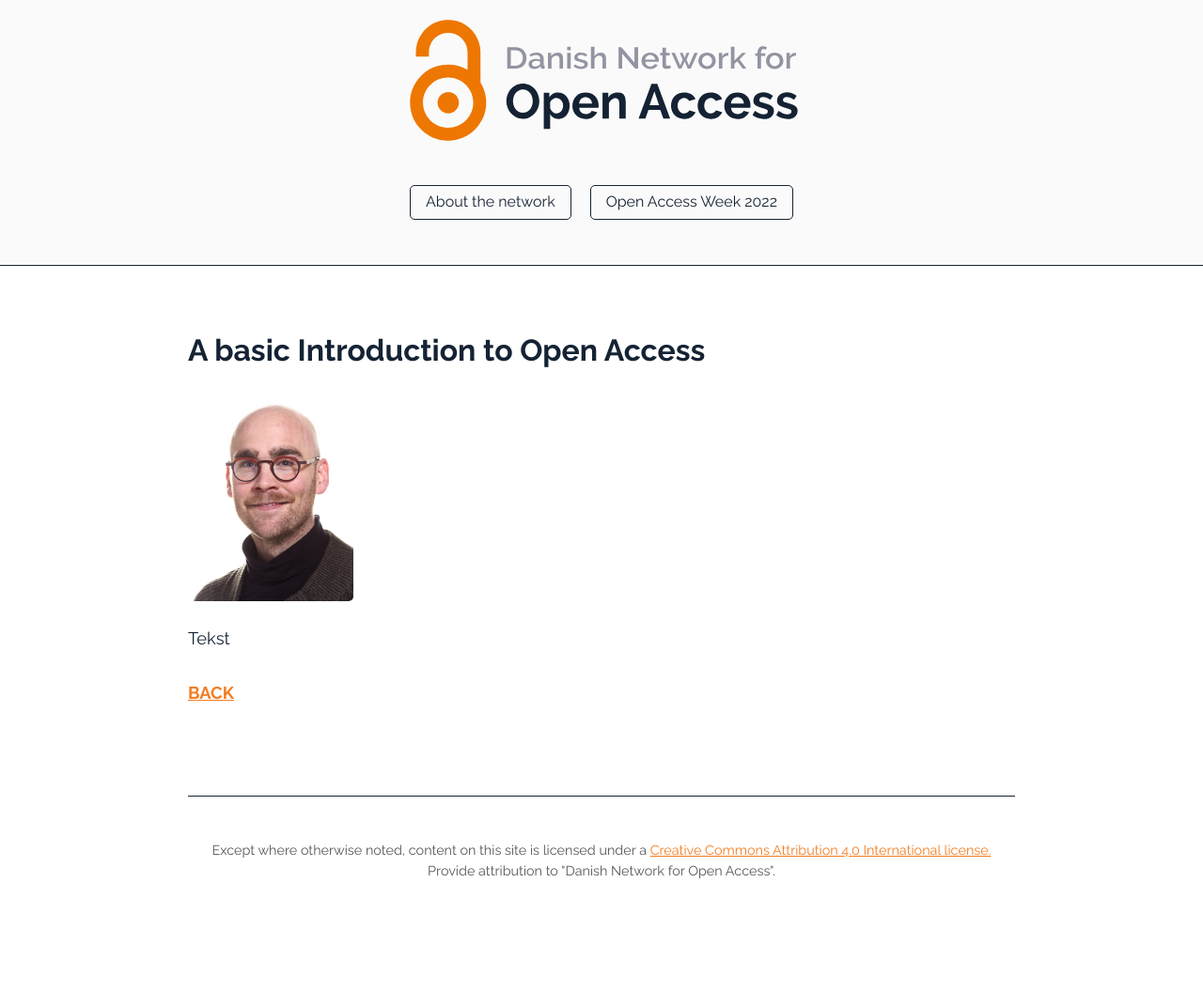
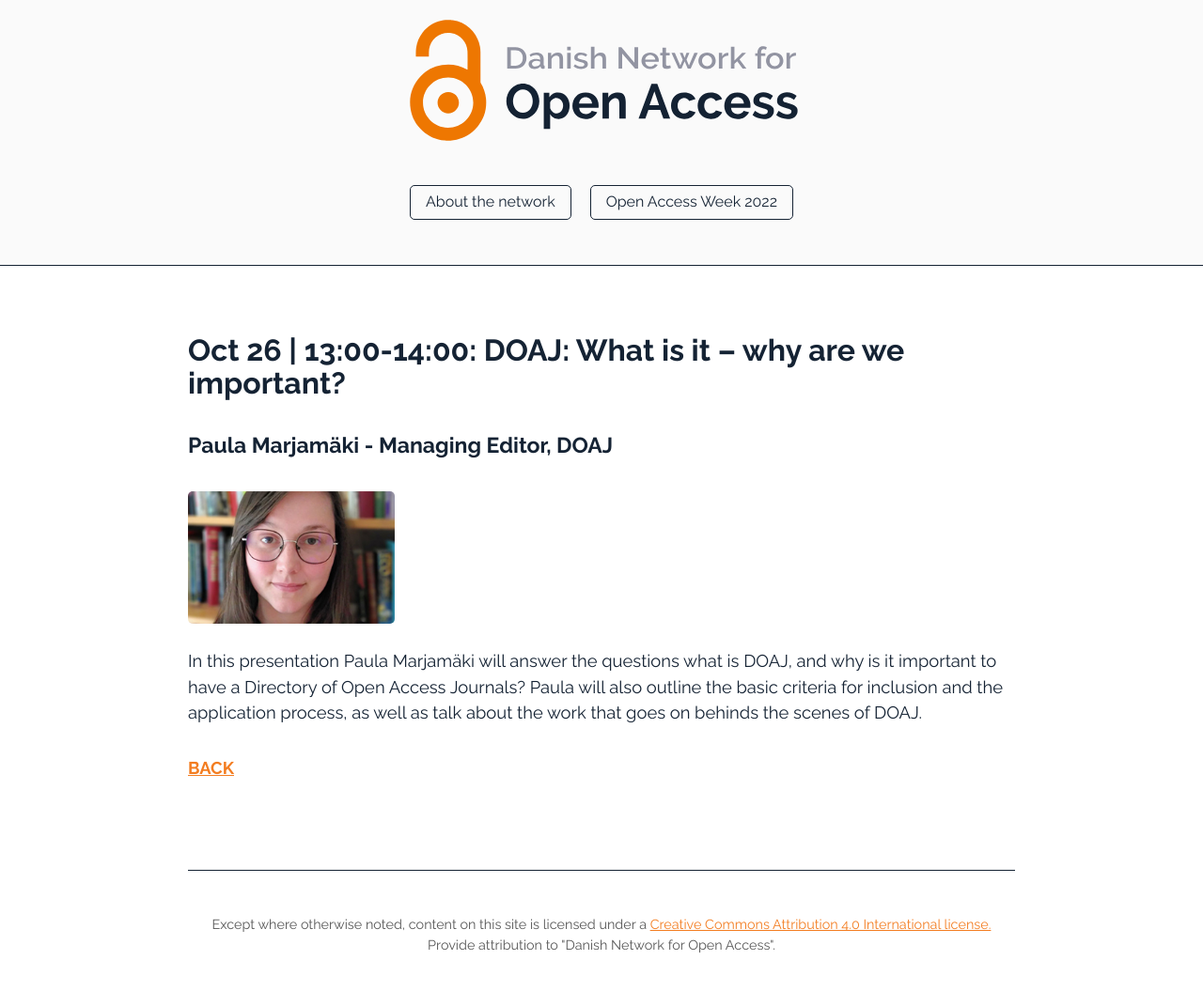
Before and after one commit to openaccess-dk/openaccess-dk.github.io, a Jekyll site: the page built from 02_wednesday.md, in a window 1280 px wide. Shown: the whole page at 94% size. Built offline with Jekyll 4.4.1, drawn with Linux system fonts in a browser that asks for light colours; before the commit the page ends 976 px from its top, so only the background shows below that.

Commit message:
Update 02_wednesday.md

```diff
--- a/02_wednesday.md
+++ b/02_wednesday.md
@@ -4,10 +4,12 @@
 layout: default
 ---
 
-### A basic Introduction to Open Access
+### Oct 26 | 13:00-14:00: DOAJ: What is it – why are we important?
 
-<img src="/images/bder kopier.jpg" alt="Benjamin Derksen" style="height: 20%; width:20%;"/>
+#### Paula Marjamäki - Managing Editor, DOAJ
 
-Tekst
+<img src="/images/paula.jpg" alt="Paula Marjamäki" style="height: 25%; width:25%;"/>
+
+In this presentation Paula Marjamäki will answer the questions what is DOAJ, and why is it important to have a Directory of Open Access Journals? Paula will also outline the basic criteria for inclusion and the application process, as well as talk about the work that goes on behinds the scenes of DOAJ.
 
 ##### [BACK](https://openaccess.dk/oaw2022#programme-of-the-danish-open-access-week-2022)
```
